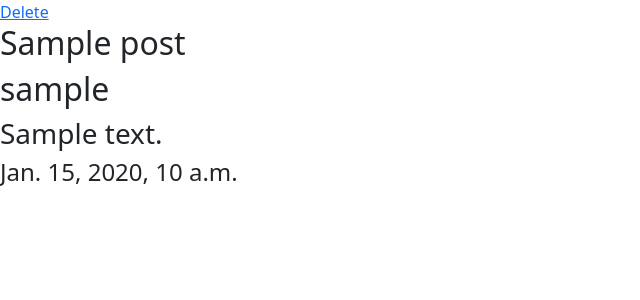
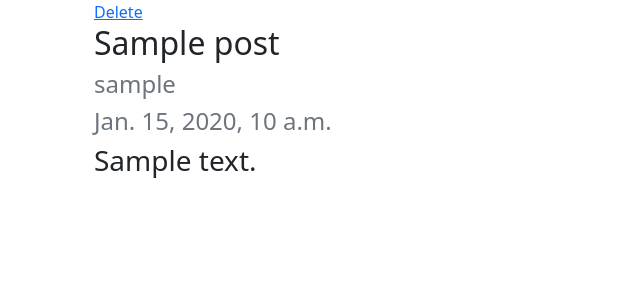
Before and after one commit to kghudgens/WhyJoin, a Django app: page /blog/1 in a window 1280 px wide. Shown: the part 80-380 px from the top of the page, without its empty margins (0-640 px from the left). Run offline with Django 3.2, Linux system fonts and the light colour scheme; tables that the repository leaves empty hold one stand-in row (values such as "Sample post"); some libraries are stand-ins or nearby versions.

Commit message:
created basic spacing for components

```diff
--- a/whyjoin/hub/templates/hub/post_detail.html
+++ b/whyjoin/hub/templates/hub/post_detail.html
@@ -1,13 +1,17 @@
 {% extends "hub/base.html" %}
 {% block content %}
 
-<a href="{%url 'delete_post' post.id %}">Delete</a>
+<div class="container">
+        <div class="container">
+                <a href="{% url 'delete_post' post.id %}">Delete</a>
+        </div>
 
-<h2>{{post.title}}</h2>
-
-        <h2>{{post.author}}</h2>
-        <h3>{{post.text}}</h3>
-        <h4>{{post.created_date}}</h4>
-
+        <div class='container'>
+                <h2>{{ post.title }}</h2>
+                <h4 class="mb-2 text-muted">{{ post.author }}</h4>
+                <h4 class="mb-2 text-muted">{{ post.created_date }}</h4>
+                <h3>{{ post.text }}</h3>
+        </div>
+</div>
 
 {%endblock%}
```
